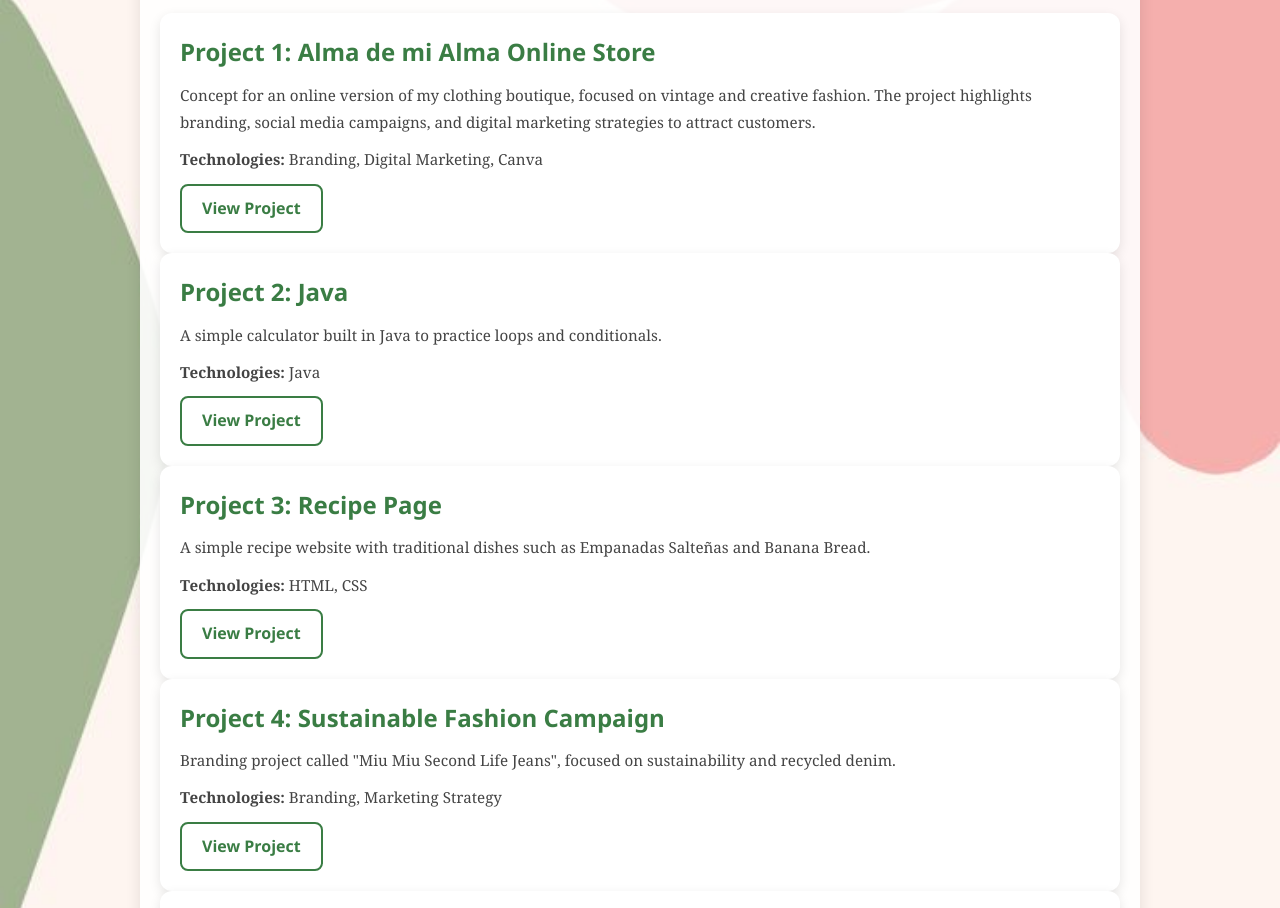
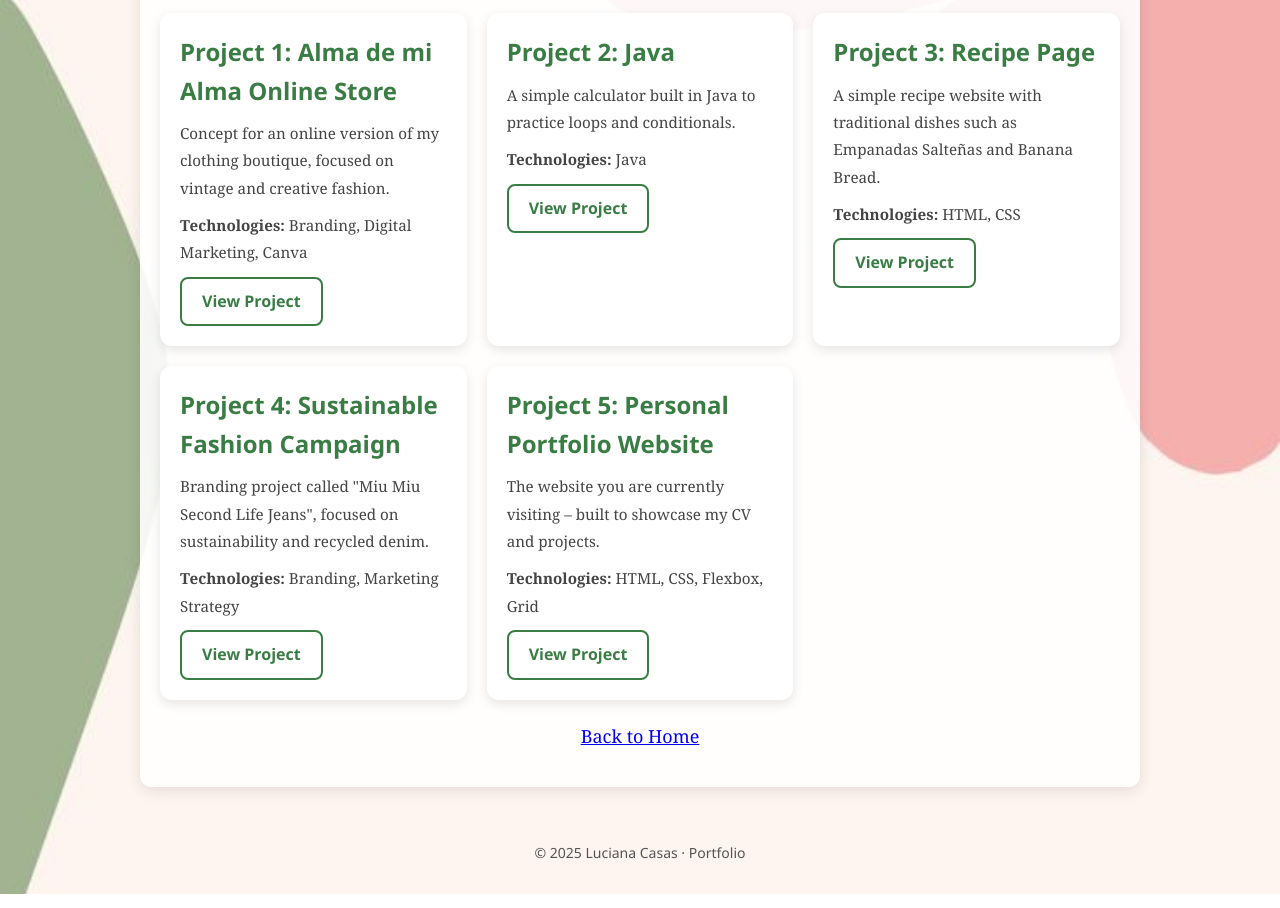
Before and after one commit to lucianacasasrobles-2728/LucianaCasas.github.io, a plain HTML site: page portfolio.html in a window 1280 px wide. Shown: the part 153-1061 px from the top of the page. Drawn offline with Linux system fonts and the light colour scheme.

Commit message:
Refactor portfolio.html with grid layout and semantics
Updated the structure and layout of the portfolio page, including a grid layout for project cards and improved HTML semantics.

```diff
--- a/portfolio.html
+++ b/portfolio.html
@@ -5,9 +5,10 @@
     <meta http-equiv="X-UA-Compatible" content="IE=edge">
     <meta name="viewport" content="width=device-width, initial-scale=1.0">
     <link rel="stylesheet" href="style.css">
-    <title>PORTFOLIO</title>
+    <title>Portfolio</title>
 </head>
 <body>
+
 <!-- NAVBAR -->
 <nav class="navbar">
   <ul>
@@ -17,53 +18,63 @@
     <li><a href="portfolio.html">Portfolio</a></li>
   </ul>
 </nav>
-    <!-- Each project is inside a div with class "project-card" -->
-    <div class="container portfolio">
-        <h1>My projects</h1>
-        <!-- Project 1 Alma de mi alma -->
-         <!-- A creative branding project based on my own clothing store -->
+
+<!-- MAIN CONTENT -->
+<main class="container portfolio">
+  <h1>My Projects</h1>
+
+  <!-- GRID CONTAINER -->
+  <div class="grid-portfolio">
+
+    <!-- Project 1 -->
     <div class="project-card">
       <h2>Project 1: Alma de mi Alma Online Store</h2>
-        <p>Concept for an online version of my clothing boutique, focused on vintage and creative fashion.
-         The project highlights branding, social media campaigns, and digital marketing strategies to attract customers.</p>
+      <p>Concept for an online version of my clothing boutique, focused on vintage and creative fashion.</p>
       <p><strong>Technologies:</strong> Branding, Digital Marketing, Canva</p>
-        <a href="https://example.com" target="_blank" class="button">View Project</a>
+      <a href="#" class="button">View Project</a>
     </div>
-        <!-- Project 2 Java calculator-->
-         <!-- A simple Java program to practice loops and conditionals -->
+
+    <!-- Project 2 -->
     <div class="project-card">
       <h2>Project 2: Java</h2>
       <p>A simple calculator built in Java to practice loops and conditionals.</p>
       <p><strong>Technologies:</strong> Java</p>
-        <a href="https://example.com" target="_blank" class="button">View Project</a>
+      <a href="#" class="button">View Project</a>
     </div>
-        <!-- Project 3 Recipe page -->
-         <!-- A small website to show my HTML and CSS skills -->
+
+    <!-- Project 3 -->
     <div class="project-card">
       <h2>Project 3: Recipe Page</h2>
       <p>A simple recipe website with traditional dishes such as Empanadas Salteñas and Banana Bread.</p>
       <p><strong>Technologies:</strong> HTML, CSS</p>
-          <a href="https://example.com" target="_blank" class="button">View Project</a>
+      <a href="#" class="button">View Project</a>
     </div>
-        <!-- Poject 4 Fashion campaign -->
-         <!-- Branding + sustainability project for Miu Miu -->
+
+    <!-- Project 4 -->
     <div class="project-card">
       <h2>Project 4: Sustainable Fashion Campaign</h2>
       <p>Branding project called "Miu Miu Second Life Jeans", focused on sustainability and recycled denim.</p>
       <p><strong>Technologies:</strong> Branding, Marketing Strategy</p>
-        <a href="https://example.com" target="_blank" class="button">View Project</a>
+      <a href="#" class="button">View Project</a>
     </div>
-        <!-- Project 5 Portfolio Website-->
-         <!-- The website I am presenting right now -->
+
+    <!-- Project 5 -->
     <div class="project-card">
       <h2>Project 5: Personal Portfolio Website</h2>
       <p>The website you are currently visiting – built to showcase my CV and projects.</p>
       <p><strong>Technologies:</strong> HTML, CSS, Flexbox, Grid</p>
-        <a href="https://example.com" target="_blank" class="button">View Project</a>
+      <a href="#" class="button">View Project</a>
     </div>
-        </div>
-<p class="back-link"><a href="./index.html">Back to Home</a></p>
+
+  </div> <!-- END GRID -->
+
+  <p class="back-link"><a href="index.html">Back to Home</a></p>
+
+</main>
+
 <footer>
-  <p>© 2025 Luciana Casas | Portfolio</p>
+  <p>&copy; 2025 Luciana Casas · Portfolio</p>
 </footer>
+
 </body>
+</html>
```
Lines whose indentation alone changed are shown as unchanged.
